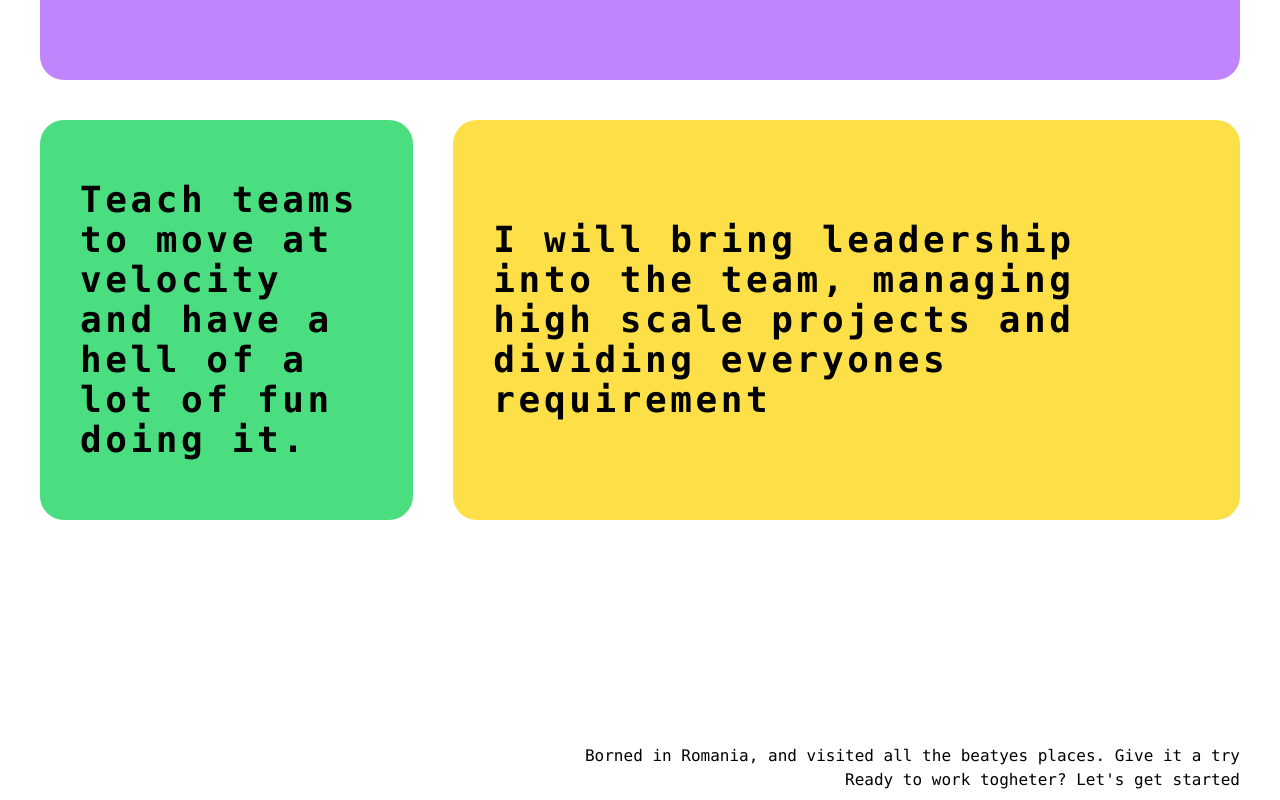
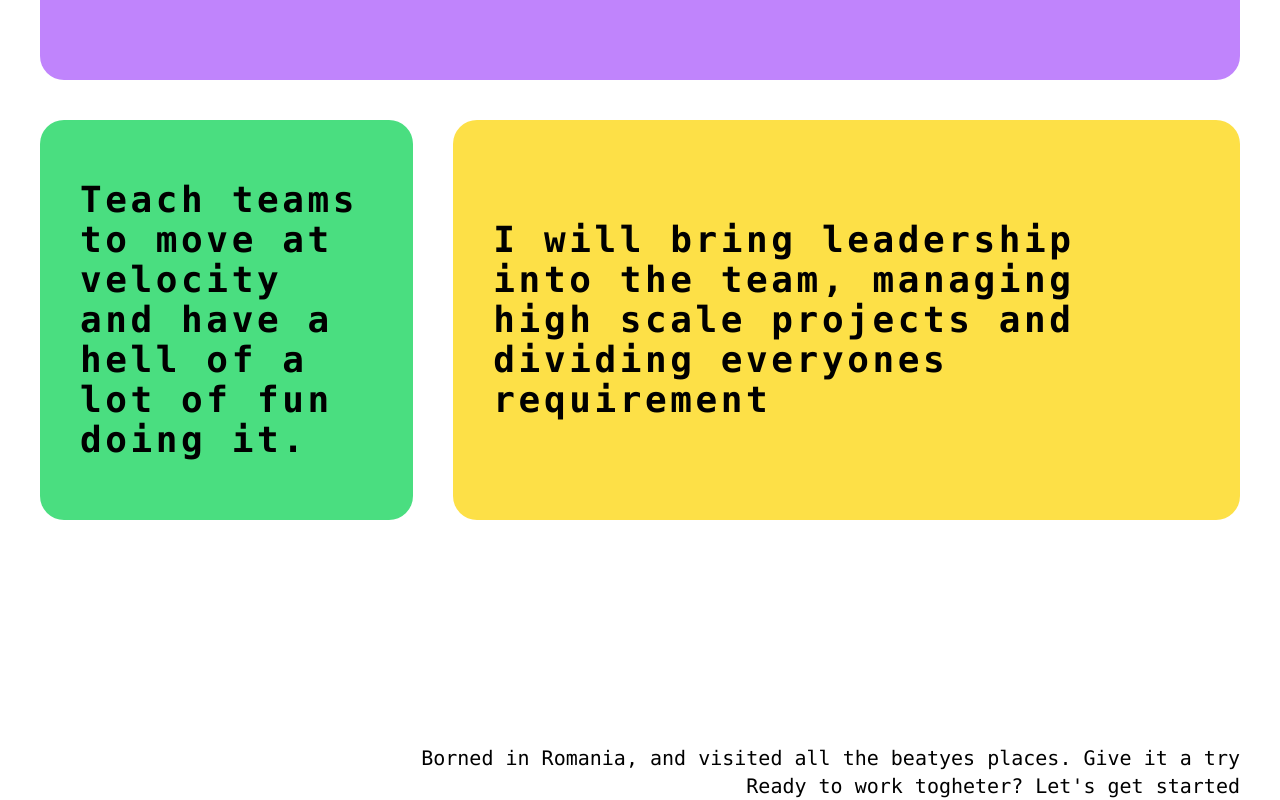
Before and after one commit to N1kos9/landing-page, a React (Vite) app: page / in a window 1280 px wide. Shown: the part 3397-4197 px from the top of the page. Built offline with nearby package versions, Linux system fonts and the light colour scheme.

Commit message:
hoverline effect

```diff
--- a/src/App.jsx
+++ b/src/App.jsx
@@ -86,12 +86,13 @@ function App() {
             and dividing everyones requirement
           </div>
         </div>
-        <div className="md:mt-56 mt-36 flex flex-col text-left items-end">
+        <div className="md:mt-56 mt-36 flex flex-col text-left items-end text-xl">
           <p className="">
             Borned in Romania, and visited all the beatyes places. Give it a try
           </p>
           <p className="">
-            Ready to work togheter? Let's <a href="">get started</a>
+            Ready to work togheter? Let's
+            <a href="underline underline-offset-8"> get started</a>
           </p>
         </div>
       </div>
```
